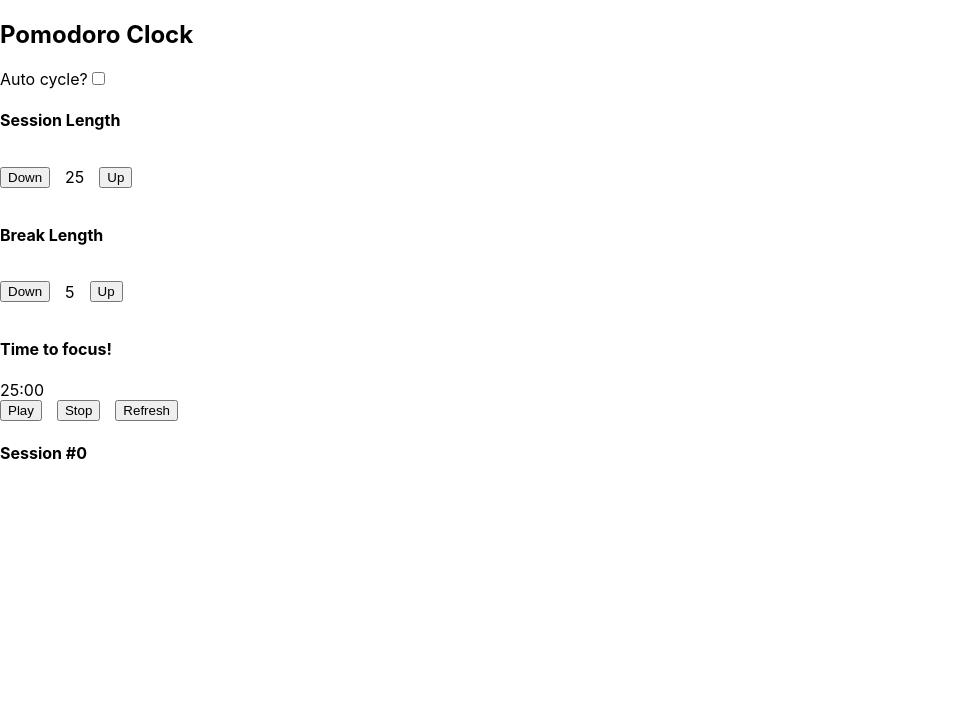
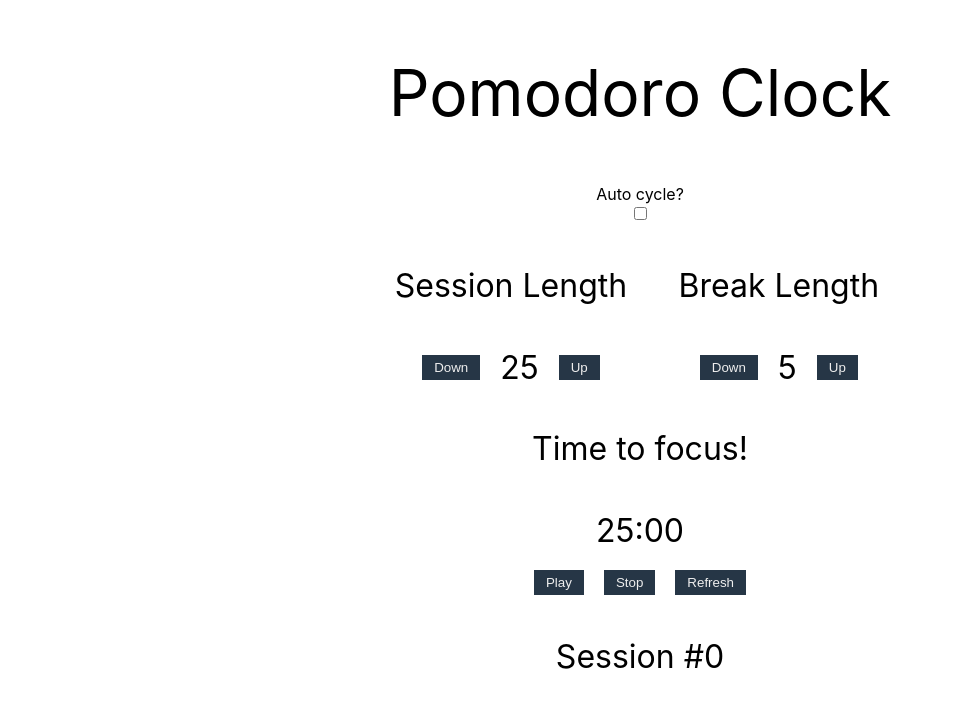
Before and after one commit to calebyg/PomoReact, a React (Create React App) app: page / in a window 1280 px wide. Shown: the top 708 px of the page, without its empty margins (0-953 px from the left). Built offline with nearby package versions, Linux system fonts and the light colour scheme.

Commit message:
Added flexbox css

```diff
--- a/src/App.css
+++ b/src/App.css
@@ -1,12 +1,53 @@
-.section-container {
-  width: 25px;
+.main-container {
   display: flex;
-  gap: 15px;
+  flex-direction: column;
+  height: 90vh;
+  justify-content: center;
   align-items: center;
-  /* justify-content: center; */
 }
 
+.section-container {
+  display: flex;
+  margin: 0 40px;
+  align-items: center;
+}
+
+.interval-length-container {
+  display: flex;
+  margin: 0 20px;
+}
+
+h2 {
+  font-size: 4rem;
+  font-weight: 400;
+}
+
+h4 {
+  text-align: center;
+  font-size: 2rem;
+  font-weight: 400;
+}
+
+.interval-length {
+  font-size: 2rem;
+  margin: 0 10px;
+}
+button {
+  padding: 5px 12px;
+  margin: 0 10px;
+  height: 25px;
+  background-color: #263646;
+  border: none;
+  outline: none;
+  cursor: pointer;
+  color: #eee;
+}
+
+
 .timer-container {
-  /* text-align: center;
-  align-items: center; */
+  text-align: center;
+  font-size: 2rem;
+  font-weight: 400;
+  margin-top: 20px;
+  margin-bottom: 20px;
 }
--- a/src/App.js
+++ b/src/App.js
@@ -35,12 +35,12 @@ const App = () => {
   };
 
   return (
-    <main>
+    <main className="main-container">
       <h2>Pomodoro Clock</h2>
       {/* <PomoSettings /> */}
       <label>Auto cycle?</label>
       <input type="checkbox" onClick={onCycleChange} />
-      <section>
+      <section className="interval-length-container">
         <PomoSession
           onSessionIntervalChange={onSessionIntervalChange}
           sessionInterval={sessionLength}
--- a/src/components/PomoBreak.js
+++ b/src/components/PomoBreak.js
@@ -18,7 +18,7 @@ const PomoBreak = (props) => {
       <h4>Break Length</h4>
       <section className="section-container">
         <button onClick={decreaseBreakInterval}>Down</button>
-        <p>{props.breakInterval}</p>
+        <p className="interval-length">{props.breakInterval}</p>
         <button onClick={increaseBreakInterval}>Up</button>
       </section>
     </section>
--- a/src/components/PomoSession.js
+++ b/src/components/PomoSession.js
@@ -21,7 +21,7 @@ const PomoSession = (props) => {
       <h4>Session Length</h4>
       <section className="section-container">
         <button onClick={decreaseSessionTimer}>Down</button>
-        <p>{props.sessionInterval}</p>
+        <p className="interval-length">{props.sessionInterval}</p>
         <button onClick={increaseSessionTimer}>Up</button>
       </section>
     </section>
```
Also changed, not shown: 1 other file (tests, documents, lock files or other folders).
